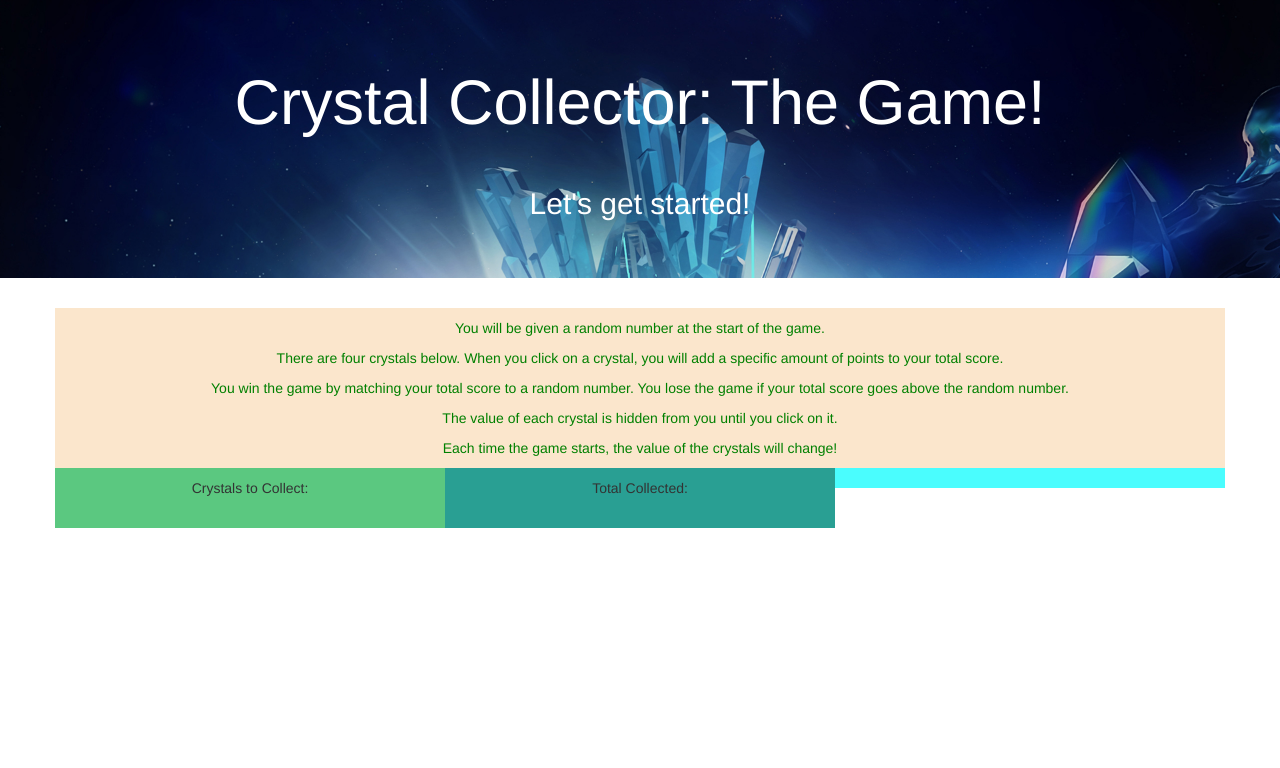
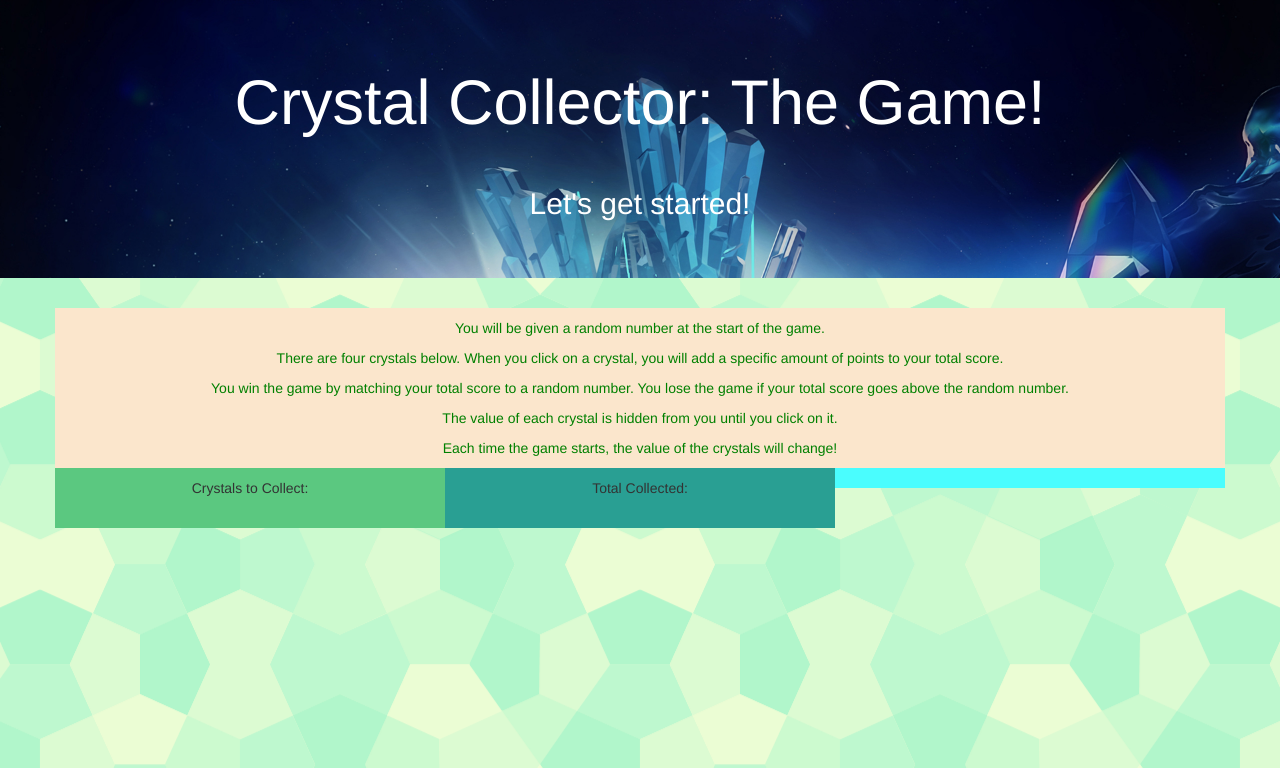
Before and after one commit to andrewpcarr/week-4-game, a PHP site: page / in a window 1280 px wide. Shown: the top 768 px of the page. Run offline with PHP 8.4, Linux system fonts and the light colour scheme; some libraries are stand-ins or nearby versions.

Commit message:
fixed body background

```diff
--- a/assets/css/style.css
+++ b/assets/css/style.css
@@ -1,3 +1,7 @@
+body {
+	background: url('../images/background.png') repeat center center #ffffff;
+}
+
 .jumbotron {
   background-image: url('../images/collector.jpg');
   background-size: cover;
@@ -8,10 +12,6 @@
 	background-color: #fbe6cc;
 	color: green;
 	padding-top: 10px;
-}
-
-#mainHolder {
-	background-image: url('../images/background.png') repeat center center #ffffff;
 }
 
 #random {
```
